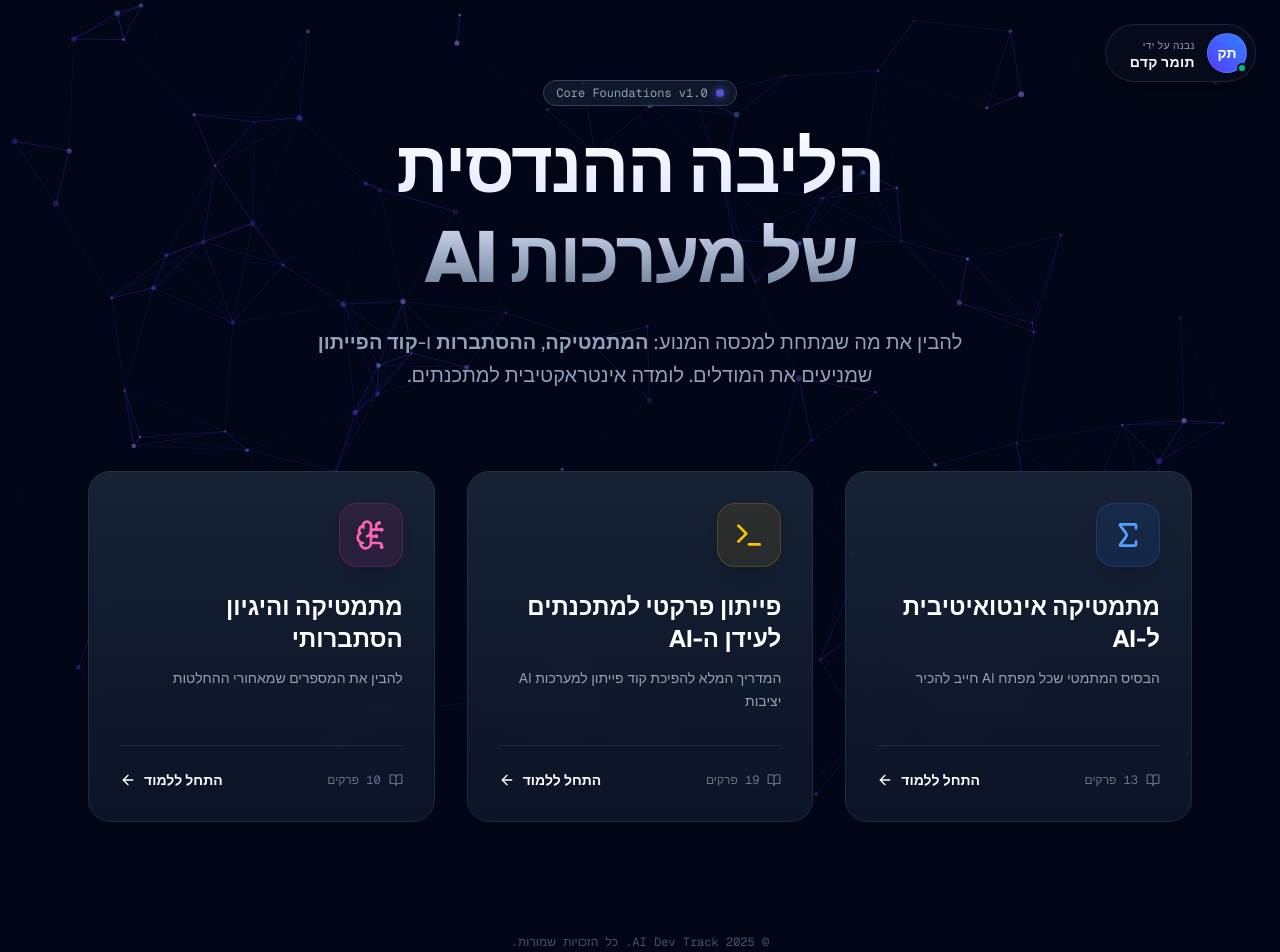
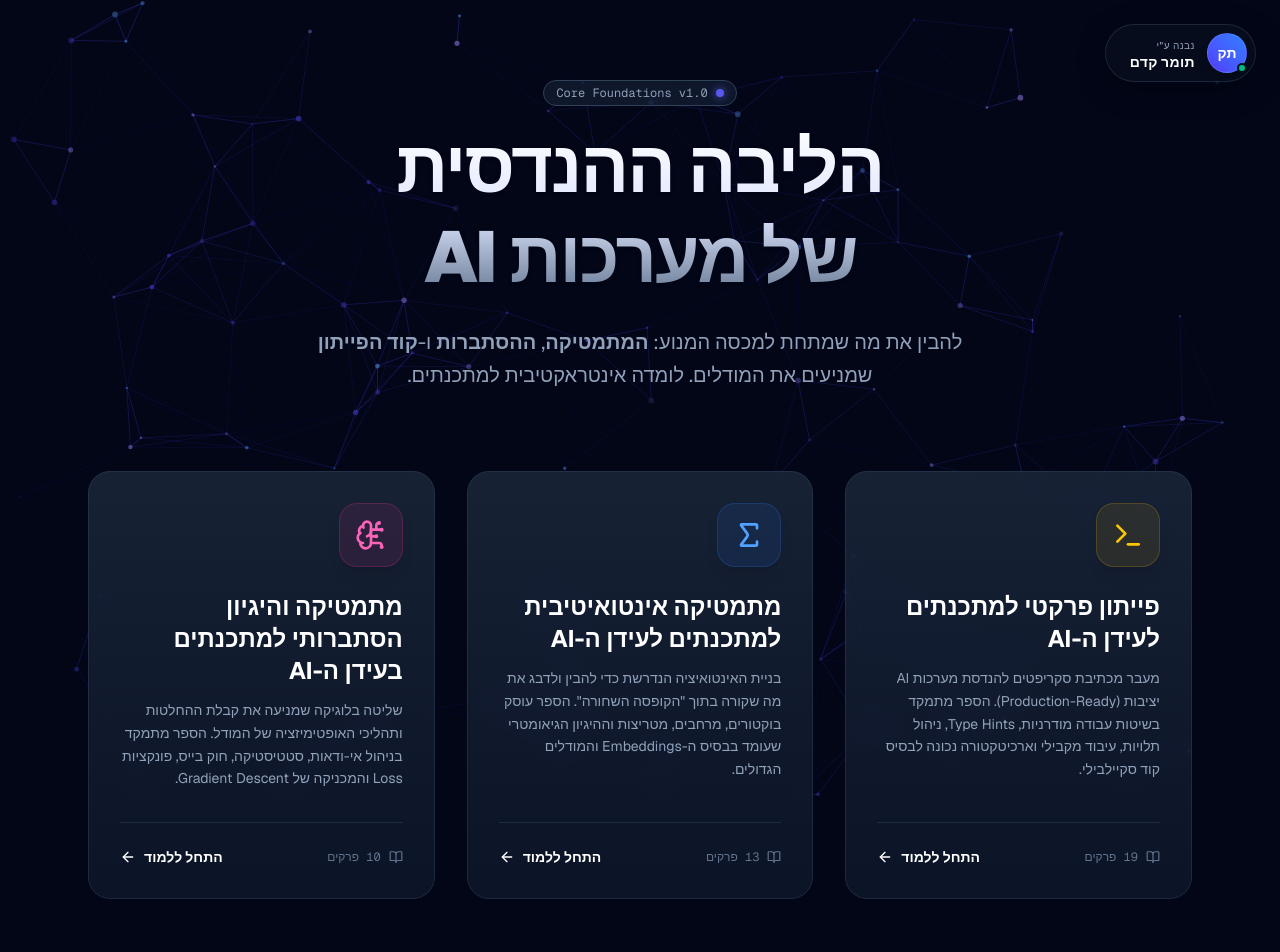
Before and after one commit to tomkedem/AI-Math-Intuition-course, a Next.js app: page / in a window 1280 px wide. Shown: the top 952 px of the page. Built offline with nearby package versions, Linux system fonts and the light colour scheme.

Commit message:
feat: update hero cards structure and content for improved course presentation

```diff
--- a/app/page.tsx
+++ b/app/page.tsx
@@ -35,12 +35,12 @@ export default function HomePage() {
     detectRetina: true,
   };
 
-  // --- הגדרות מעודכנות לאפקט ה"דחיפה" ---
+  // הגדרות לאפקט ה"דחיפה"
   const tiltOptions = {
-    reverse:        true,   // <--- זה השינוי! true גורם לכרטיס "להידחף" פנימה
-    max:            15,     // זווית הטיה (אפשר להקטין ל-10 אם זה חזק מדי)
+    reverse:        true,
+    max:            15,
     perspective:    1000,
-    scale:          1.05,   // זום עדין פנימה
+    scale:          1.05,
     speed:          1000,
     transition:     true,
     axis:           null,
@@ -64,6 +64,25 @@ export default function HomePage() {
     }
   };
 
+  // --- הגדרת התוכן והסדר החדש (לפי הנחיות הארכיטקט) ---
+  const heroCards = [
+    {
+        id: 'python', // מזהה הקורס ב-courseData
+        title: "פייתון פרקטי למתכנתים לעידן ה-AI",
+        description: "מעבר מכתיבת סקריפטים להנדסת מערכות AI יציבות (Production-Ready). הספר מתמקד בשיטות עבודה מודרניות, Type Hints, ניהול תלויות, עיבוד מקבילי וארכיטקטורה נכונה לבסיס קוד סקיילבילי."
+    },
+    {
+        id: 'math',
+        title: "מתמטיקה אינטואיטיבית למתכנתים לעידן ה-AI",
+        description: 'בניית האינטואיציה הנדרשת כדי להבין ולדבג את מה שקורה בתוך "הקופסה השחורה". הספר עוסק בוקטורים, מרחבים, מטריצות וההיגיון הגיאומטרי שעומד בבסיס ה-Embeddings והמודלים הגדולים.'
+    },
+    {
+        id: 'probability',
+        title: "מתמטיקה והיגיון הסתברותי למתכנתים בעידן ה-AI",
+        description: "שליטה בלוגיקה שמניעה את קבלת ההחלטות ותהליכי האופטימיזציה של המודל. הספר מתמקד בניהול אי-ודאות, סטטיסטיקה, חוק בייס, פונקציות Loss והמכניקה של Gradient Descent."
+    }
+  ];
+
   return (
     <div className="min-h-screen bg-[#020617] text-slate-200 font-sans selection:bg-indigo-500/30 relative overflow-hidden" dir="rtl">
 
@@ -77,7 +96,7 @@ export default function HomePage() {
                      <div className="absolute bottom-0 right-0 w-2.5 h-2.5 bg-emerald-500 border-2 border-[#0B1121] rounded-full animate-pulse"></div>
                 </div>
                 <div className="flex flex-col items-start gap-0.5">
-                    <span className="text-[10px] text-slate-400 font-medium group-hover:text-indigo-300 transition-colors uppercase tracking-wider">נבנה על ידי</span>
+                    <span className="text-[10px] text-slate-400 font-medium group-hover:text-indigo-300 transition-colors uppercase tracking-wider">נבנה ע&quot;י</span>
                     <span className="text-sm font-black text-white tracking-wide leading-none">תומר קדם</span>
                 </div>
             </div>
@@ -112,12 +131,15 @@ export default function HomePage() {
 
             {/* Grid */}
             <div className="grid grid-cols-1 md:grid-cols-3 gap-8 w-full relative z-20 pb-20">
-                {Object.values(courses).map((course) => {
-                    const firstChapterHref = course.chapters[0]?.href || '#';
+                {/* כאן אנחנו משתמשים במערך החדש heroCards כדי להבטיח את הסדר והטקסט */}
+                {heroCards.map((card) => {
+                    const originalCourseData = courses[card.id]; // שליפת הנתונים הטכניים (פרקים, לינקים)
+                    if (!originalCourseData) return null;
+
+                    const firstChapterHref = originalCourseData.chapters[0]?.href || '#';
 
                     return (
-                        // עטיפה ב-Tilt עם האפשרויות החדשות
-                        <Tilt key={course.id} options={tiltOptions} className="h-full">
+                        <Tilt key={card.id} options={tiltOptions} className="h-full">
                             <Link
                                 href={firstChapterHref}
                                 className="group relative h-full block"
@@ -126,22 +148,22 @@ export default function HomePage() {
                                 <div className="absolute inset-0 rounded-3xl border border-slate-700/50 group-hover:border-indigo-500/50 transition-colors duration-300"></div>
 
                                 <div className="relative h-full p-8 flex flex-col items-start">
-                                    <div className={`w-16 h-16 rounded-2xl flex items-center justify-center border mb-6 transition-colors duration-300 ${getIconColor(course.id)} shadow-lg`}>
-                                        {getIcon(course.id)}
+                                    <div className={`w-16 h-16 rounded-2xl flex items-center justify-center border mb-6 transition-colors duration-300 ${getIconColor(card.id)} shadow-lg`}>
+                                        {getIcon(card.id)}
                                     </div>
 
                                     <h2 className="text-2xl font-bold text-white mb-3 group-hover:text-indigo-300 transition-colors">
-                                        {course.title.he}
+                                        {card.title}
                                     </h2>
 
                                     <p className="text-slate-400 text-sm leading-relaxed mb-8 flex-1">
-                                        {course.description.he}
+                                        {card.description}
                                     </p>
 
                                     <div className="w-full pt-6 border-t border-slate-700/50 flex items-center justify-between mt-auto">
                                         <span className="text-xs font-mono text-slate-500 flex items-center gap-2">
                                             <BookOpen size={14} />
-                                            {course.chapters.length} פרקים
+                                            {originalCourseData.chapters.length} פרקים
                                         </span>
 
                                         <span className="flex items-center gap-2 text-sm font-bold text-white group-hover:-translate-x-1 transition-transform">
```
